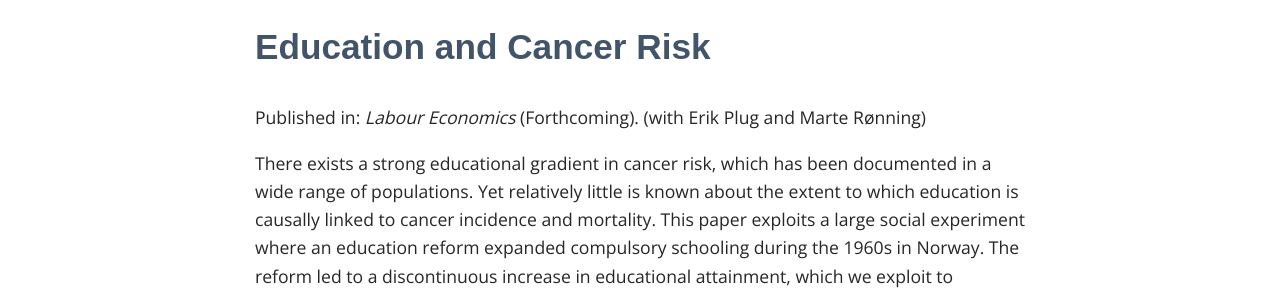
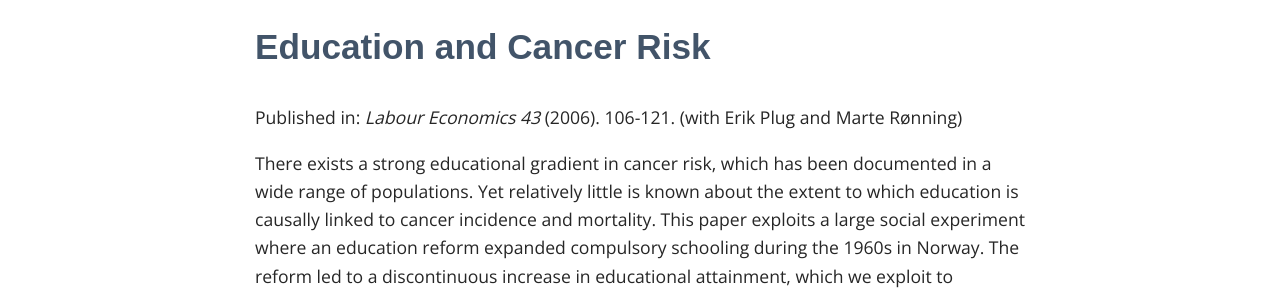
Before and after one commit to oosterbeek/www, a Jekyll site: the page built from _posts/2017-03-05-Education-and-Cancer-Risk.markdown, in a window 1280 px wide. Shown: the part 148-443 px from the top of the page. Built offline with Jekyll 4.4.1, drawn with Linux system fonts in a browser that asks for light colours; some web fonts are replaced.

Commit message:
add pub info cancer paper

```diff
--- a/_posts/2017-03-05-Education-and-Cancer-Risk.markdown
+++ b/_posts/2017-03-05-Education-and-Cancer-Risk.markdown
@@ -3,11 +3,11 @@ layout: pub
 title: "Education and Cancer Risk"
 abstract: "There exists a strong educational gradient in cancer risk, which has been documented in a wide range of populations. Yet relatively little is known about the extent to which education is causally linked to cancer incidence and mortality. This paper exploits a large social experiment where an education reform expanded compulsory schooling during the 1960s in Norway. The reform led to a discontinuous increase in educational attainment, which we exploit to estimate the effect of the reform on various cancer outcomes. Our main finding is that education has little if any impact on cancer risk. This holds for all cancer sites together as well as the most common cancer sites in isolation, with two exceptions. The compulsory school reform lowered the risk of lung cancer for men, but increased the risk of colorectal cancer for women. "
 authors: "Edwin Leuven and Erik Plug and Marte Rønning"
-year: "Forthcoming"
+year: "2006"
 journal: "Labour Economics"
-volume: ""
+volume: "43"
 number: ""
-pages: ""
+pages: "106-121"
 type: "article"
 booktitle: ""
 editor: ""
```
